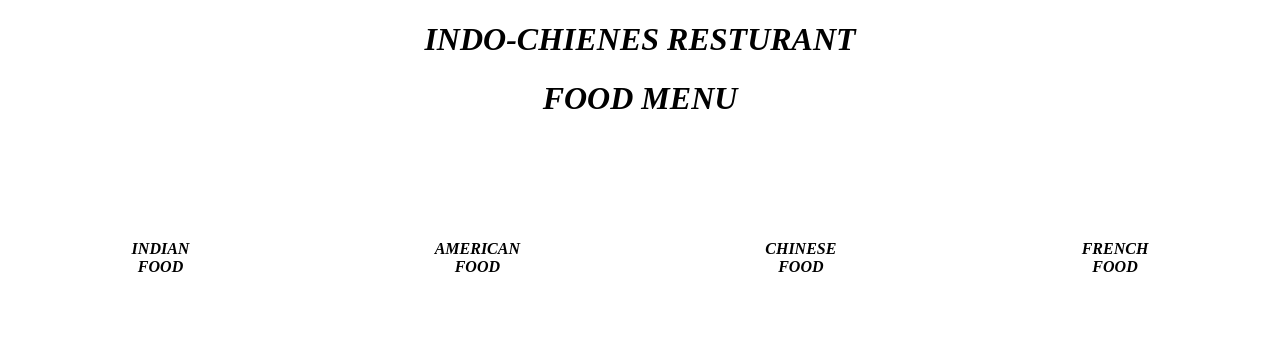
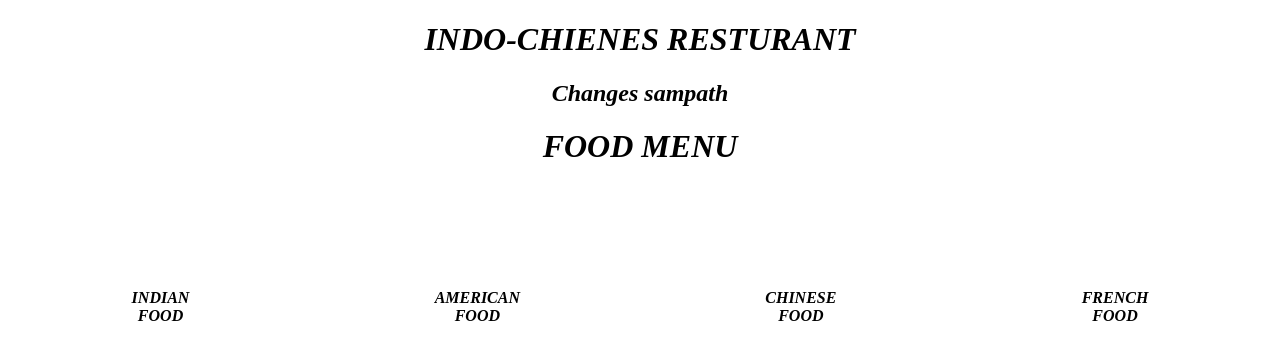
Before and after one commit to srinusingareddy/FoodMenus, a plain HTML site: page FoodMenu/Index.html in a window 1280 px wide. Shown: the top 357 px of the page. Drawn offline with Linux system fonts and the light colour scheme.

Commit message:
sam changes

```diff
--- a/FoodMenu/Index.html
+++ b/FoodMenu/Index.html
@@ -9,7 +9,7 @@
     <center>
         <i>
             <h1>INDO-CHIENES RESTURANT</h1>
-
+            <h2>Changes sampath</h2>
 
             <table>
                 <h1>FOOD MENU<h1>
```
